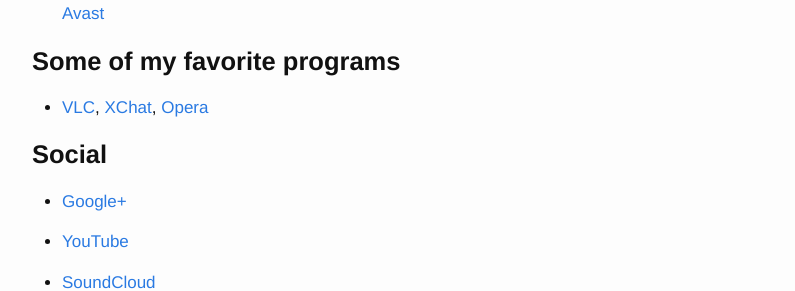
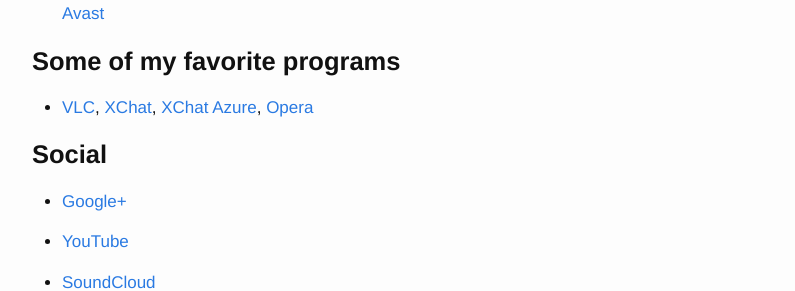
Before and after one commit to slurpcode/beast, a Jekyll site: the page built from about.md, in a window 1280 px wide and 900 px high, scrolled down 1933 px. Shown: the part 162-453 px from the top of the window, without its empty margins (238-1033 px from the left). Built offline with Jekyll 4.4.1, drawn with Linux system fonts in a browser that asks for light colours.

Commit message:
Update about.md

```diff
--- a/about.md
+++ b/about.md
@@ -179,7 +179,8 @@ https://www.avast.com){:target="_blank"}
 =============================
 
 - [VLC](http://www.videolan.org/){:target="_blank"}, [XChat](
-http://xchat.org/){:target="_blank"}, [Opera](
+http://xchat.org/){:target="_blank"}, [XChat Azure](
+https://xchataqua.github.io/){:target="_blank"}, [Opera](
 http://www.opera.com/){:target="_blank"}
 
 
```
